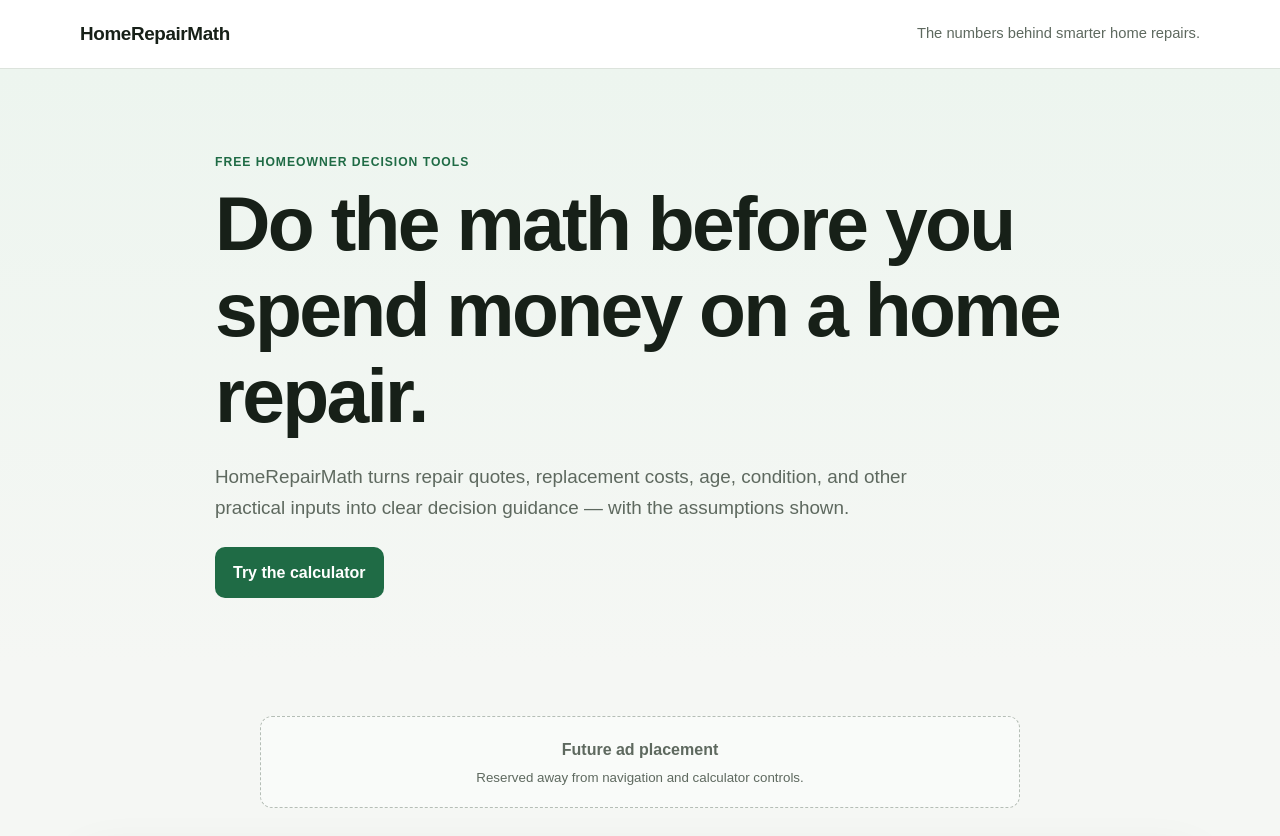
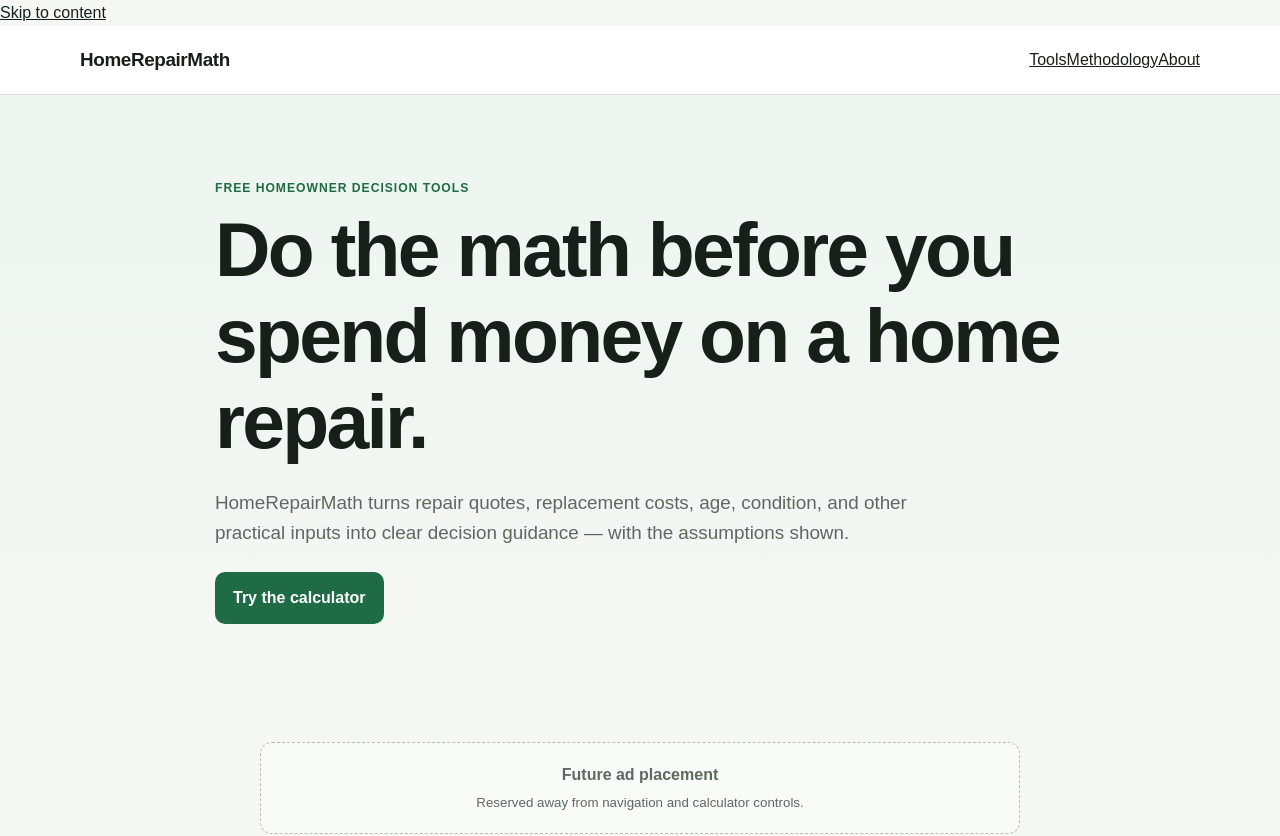
Before and after one commit to alexsulpizio-stack/HomeRepairMath, a Next.js app: page / in a window 1280 px wide. Shown: the top 836 px of the page. Built offline with nearby package versions, Linux system fonts and the light colour scheme.

Commit message:
Add primary navigation and skip link

```diff
--- a/app/layout.tsx
+++ b/app/layout.tsx
@@ -31,15 +31,18 @@ export default function RootLayout({ children }: Readonly<{ children: React.Reac
   return (
     <html lang="en">
       <body>
+        <a className="skip-link" href="#main-content">Skip to content</a>
         <header className="site-header">
           <div className="shell header-inner">
-            <Link className="brand" href="/" aria-label="HomeRepairMath home">
-              HomeRepairMath
-            </Link>
-            <span className="tagline">The numbers behind smarter home repairs.</span>
+            <Link className="brand" href="/" aria-label="HomeRepairMath home">HomeRepairMath</Link>
+            <nav className="primary-nav" aria-label="Primary navigation">
+              <Link href="/tools">Tools</Link>
+              <Link href="/methodology">Methodology</Link>
+              <Link href="/about">About</Link>
+            </nav>
           </div>
         </header>
-        {children}
+        <div id="main-content">{children}</div>
         <footer className="site-footer">
           <div className="shell footer-inner">
             <div>
@@ -47,6 +50,7 @@ export default function RootLayout({ children }: Readonly<{ children: React.Reac
               <p>Practical estimates and decision tools for homeowners. Not a substitute for a licensed professional inspection.</p>
             </div>
             <nav className="footer-links" aria-label="Footer navigation">
+              <Link href="/tools">Tools</Link>
               <Link href="/about">About</Link>
               <Link href="/methodology">Methodology</Link>
               <Link href="/privacy">Privacy</Link>
```
